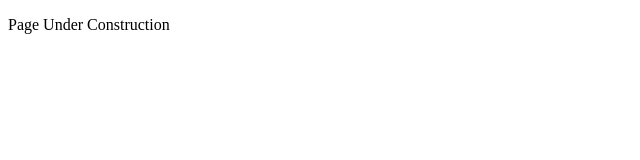
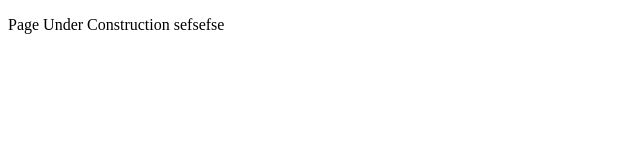
Before and after one commit to VengLeapChan/VengLeapChan.github.io, a plain HTML site: page contact.html in a window 1280 px wide. Shown: the full height of the page, 0-640 px from the left. Drawn offline with Linux system fonts and the light colour scheme.

Commit message:
Change to contact.html

```diff
--- a/contact.html
+++ b/contact.html
@@ -5,7 +5,7 @@
   </head>
   <body>
     <p>
-      Page Under Construction
+      Page Under Construction sefsefse
     </p>
   </body>
 </html>
```
